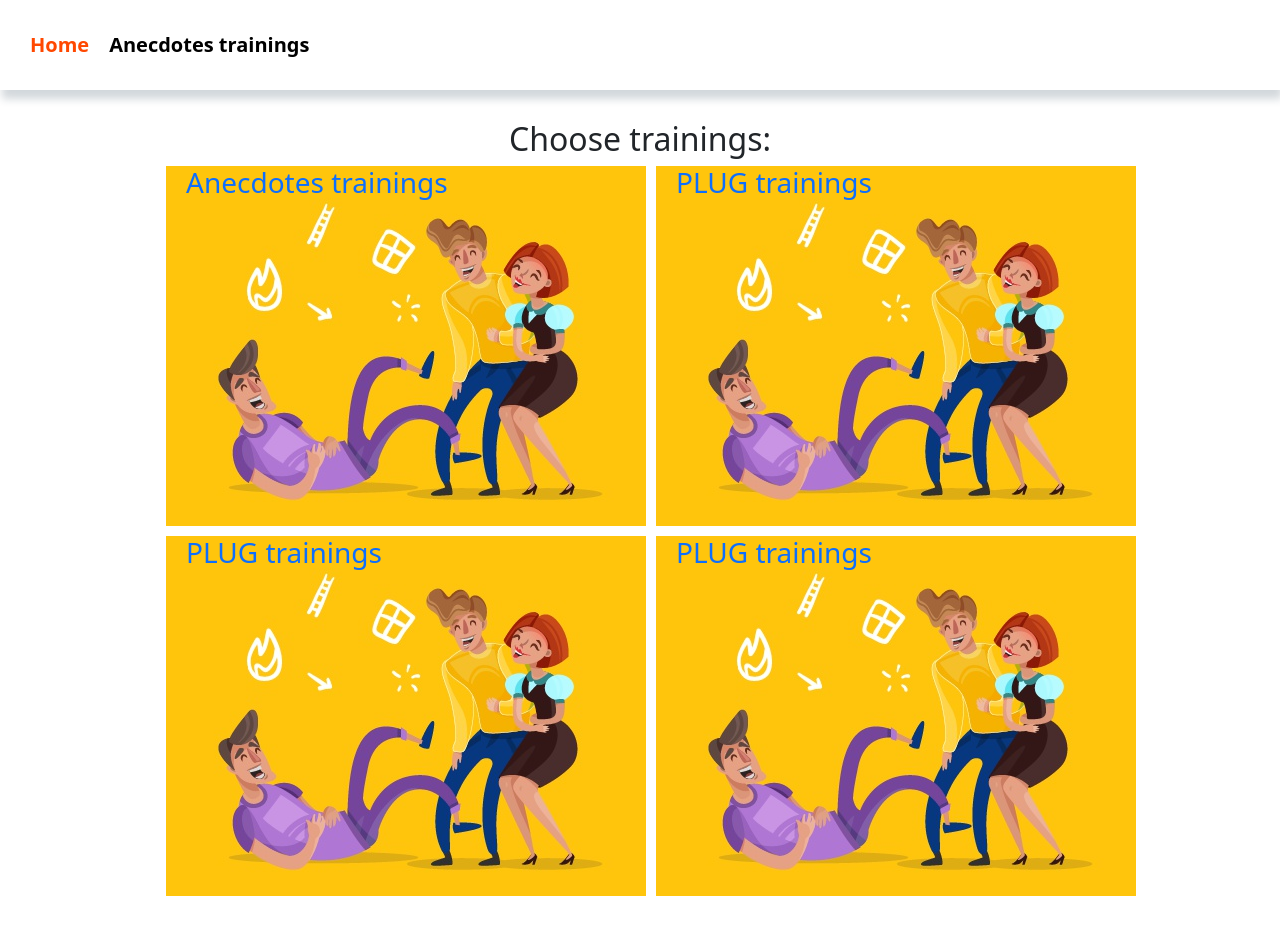
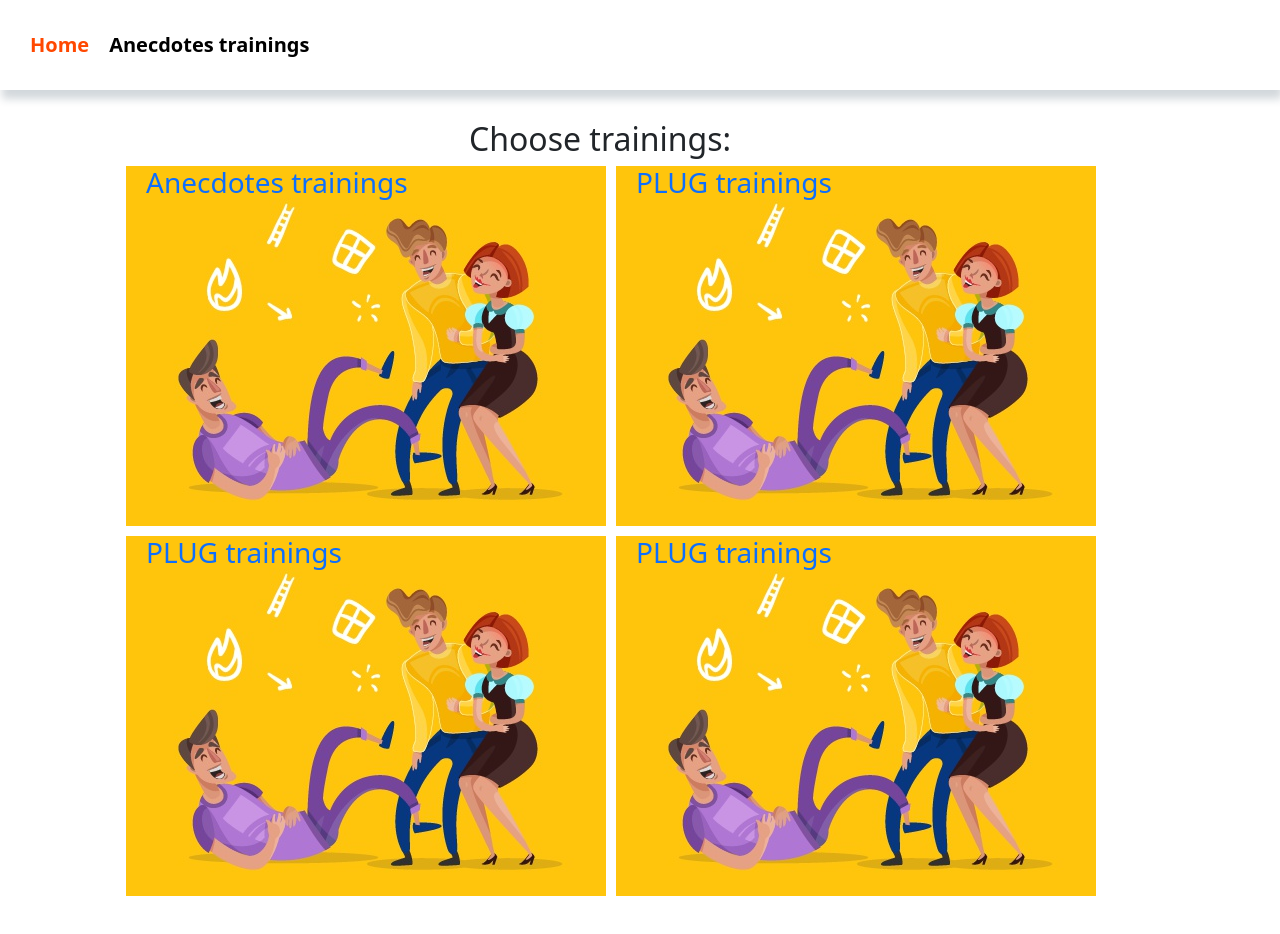
Before and after one commit to Mohara88s/english-training-app, a React (Create React App) app: page / in a window 1280 px wide. Shown: the top 934 px of the page. Built offline with nearby package versions, Linux system fonts and the light colour scheme.

Commit message:
fix homepage box

```diff
--- a/src/views/HomePage/HomePage.module.css
+++ b/src/views/HomePage/HomePage.module.css
@@ -1,5 +1,6 @@
 .HomePage {
   padding: 20px;
+  max-width: 1200px;
 }
 .LinksList {
   display: flex;
```
